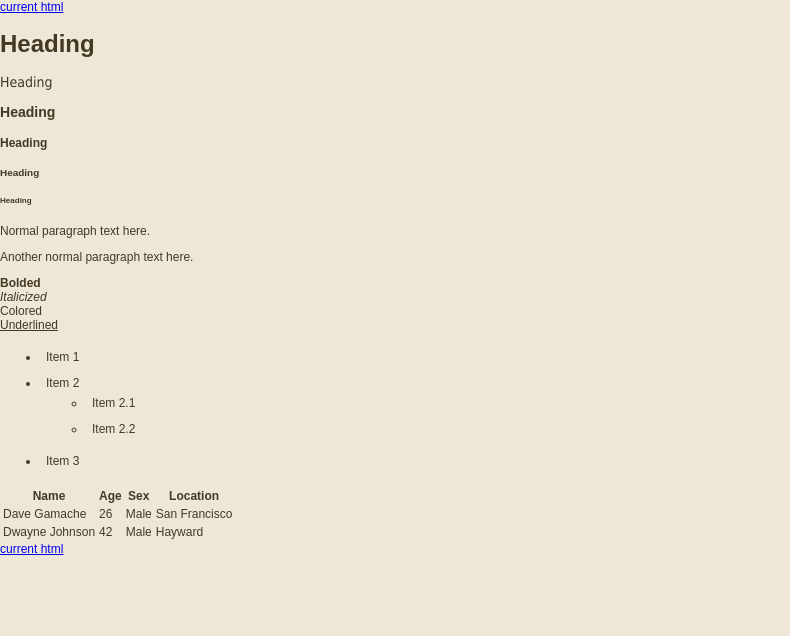
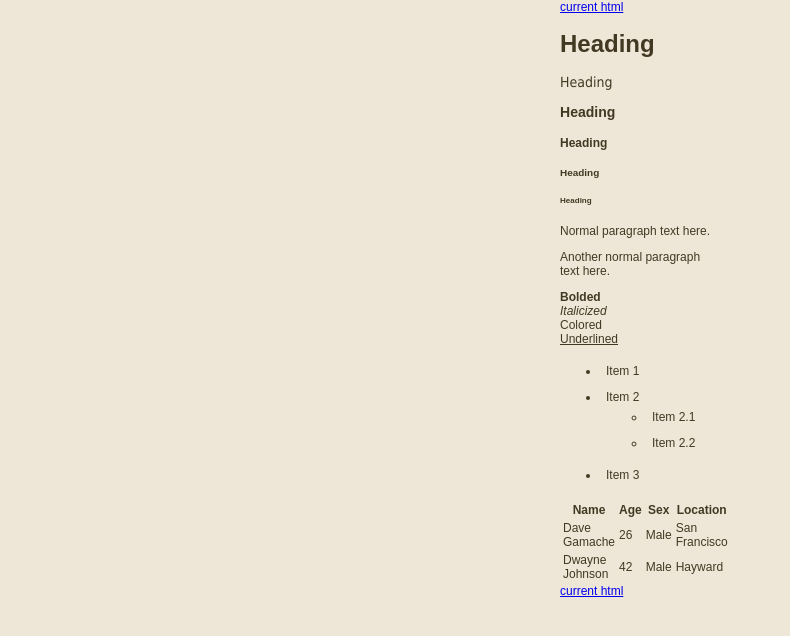
Before and after one commit to rdyar/plpsplash, a plain HTML site: page roes.html in a window 1280 px wide. Shown: the whole page, without its empty margins (0-790 px from the left). Drawn offline with Linux system fonts and the light colour scheme.

Commit message:
Update roes.html

```diff
--- a/roes.html
+++ b/roes.html
@@ -8,9 +8,11 @@
  h2{color:#433923;font-size:14px;font-family:Tahoma;font-weight:normal;}
  b{color:#333333;}
  li{padding:6px;}
+ .container{width:160px;margin-left: auto; margin-right: auto;}
  </STYLE>
 </head>
 <body>
+ <div class="container">
  <a href="roes://roes.ephotopros.com/splash/fromex-splash-new-ui.html">current html</a>
  <br />
 <h1>Heading</h1>
@@ -67,6 +69,6 @@
 
  <a href="roes://roes.ephotopros.com/splash/fromex-splash-new-ui.html">current html</a>
 
-
+</div>
 </body>
 </html>
```
